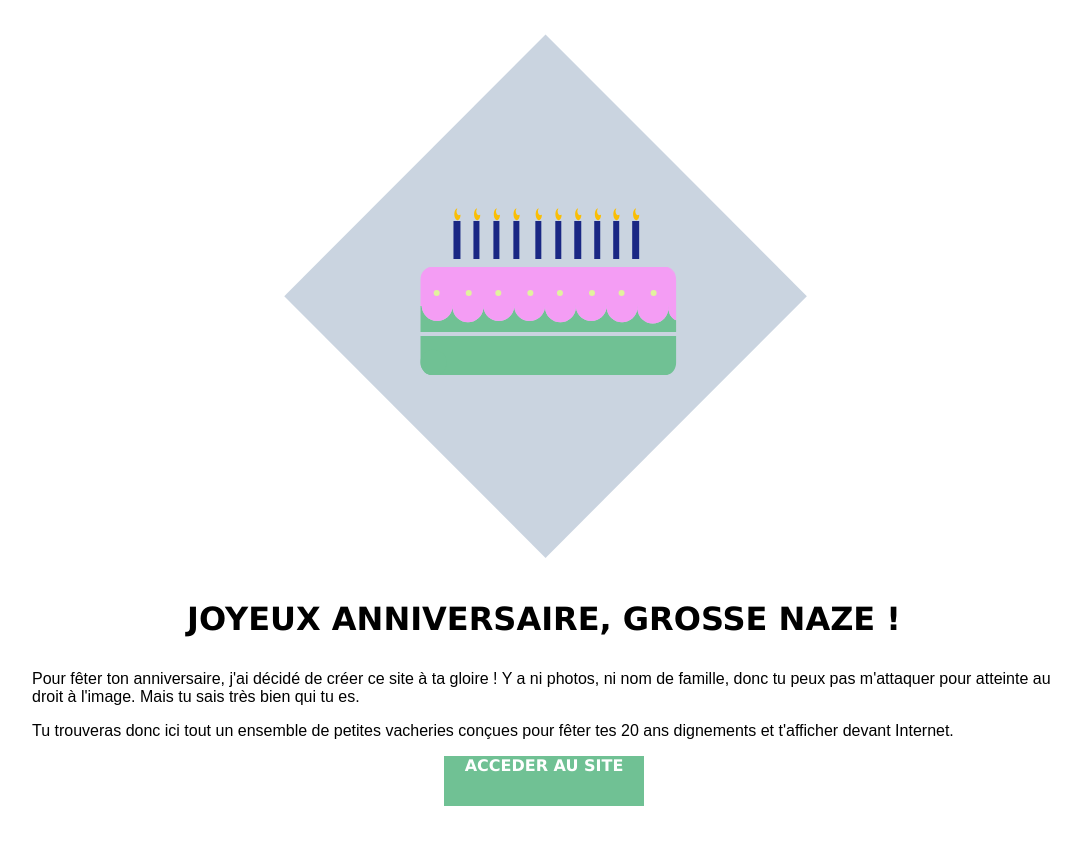
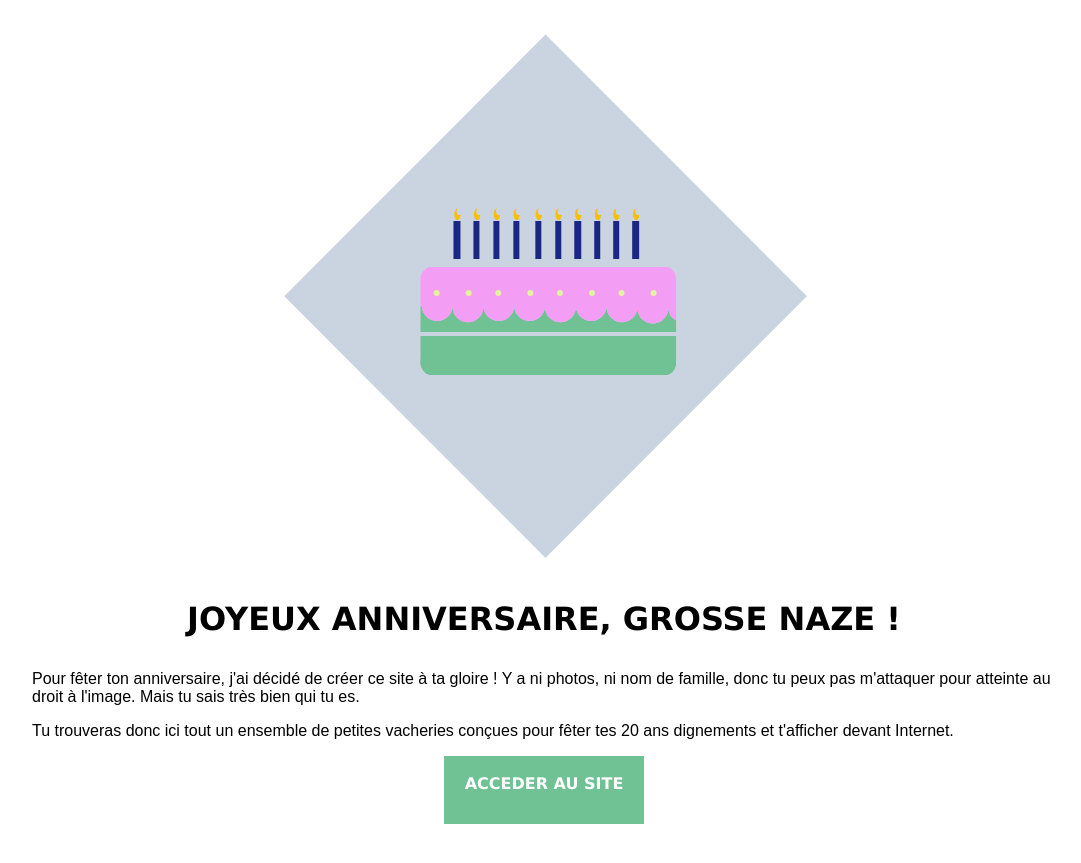
Before and after one commit to Simpleprune/simpleprune.github.io, a Jekyll site: the page accueil.html, which Jekyll copies as it is, in a window 1280 px wide. Shown: the top 863 px of the page, without its empty margins (96-1177 px from the left). Built offline with Jekyll 4.4.1, drawn with Linux system fonts in a browser that asks for light colours.

Commit message:
Update style.css

```diff
--- a/css/style.css
+++ b/css/style.css
@@ -33,7 +33,7 @@ margin: 0 auto;
   height: 50px;
   width: 200px;
   margin:0 auto;
-  vertical-align:middle;
+  padding-top: 18px;
 }
 
 .buttn-ys-highlight{
@@ -48,6 +48,6 @@ margin: 0 auto;
   width: 200px;
   border-color:#1469E2;
   margin:0 auto;
-  vertical-align:middle;
+  padding-top: 18px;
 
 }
```
